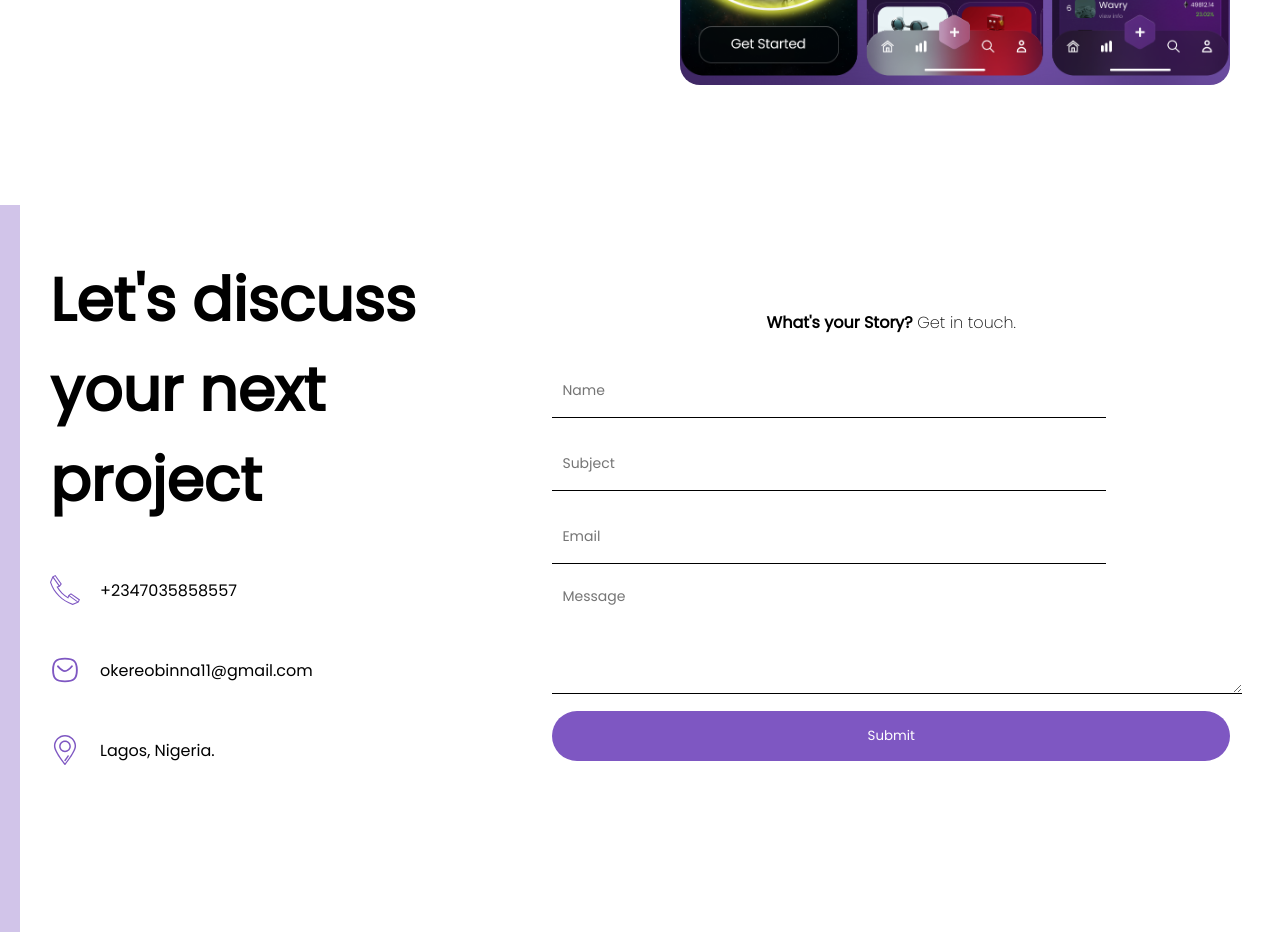
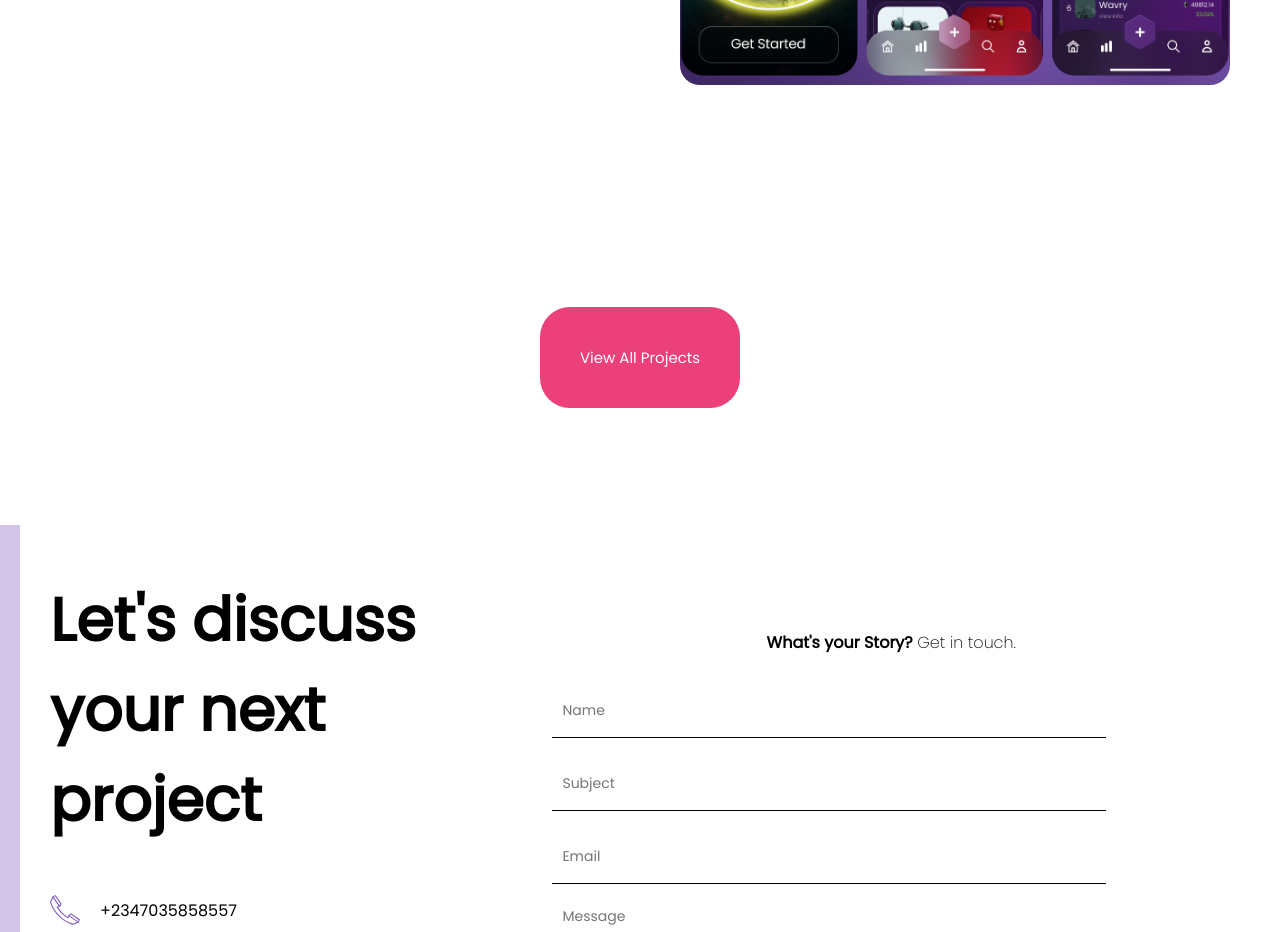
Before and after one commit to ObinnaKelvin/uiportfolio, a React (Create React App) app: page / in a window 1280 px wide. Shown: the part 3380-4312 px from the top of the page. Built offline with nearby package versions, Linux system fonts and the light colour scheme.

Commit message:
Links to all projects added

```diff
--- a/src/components/projects/Projects.jsx
+++ b/src/components/projects/Projects.jsx
@@ -31,7 +31,8 @@ function Projects() {
 							<div className="proj-body-item-tags">ContextAPI</div>
 						</div>
 						<div className="proj-body-item-tag-link">
-							<Link to="/explore" className="proj-body-item-tag-link-text">View Project</Link>
+							{/* <Link to="/explore" className="proj-body-item-tag-link-text">View Project</Link> */}
+							<a href="https://craave.vercel.app/" className="proj-body-item-tag-link-text" target="_blank" rel="noreferrer">View Project</a>
 						</div>
 					</div>
 					<div className="proj-body-item-right">
@@ -133,6 +134,13 @@ function Projects() {
 						</div>
 					</div>
 				</div>
+				<div className="proj-body-item">
+					<div className="proj-body-item-tag-link-view-all">
+						{/* <button> */}
+							<Link to="/explore" className="proj-body-item-tag-link-text-view-all">View All Projects</Link>
+						{/* </button> */}
+					</div>
+				</div>
 			</div>
 		</div>
 	)
--- a/src/components/projects/projects.css
+++ b/src/components/projects/projects.css
@@ -75,11 +75,38 @@
 	  	padding: 10px;
 }
 
+
 .proj-body-item-tag-link-text {
 	  	text-decoration: none;
 	  	font-size: 12px;
   		/*color: #d1c4e9;*/
   		color: #ffffff;
+}
+
+.proj-body-item-tag-link-view-all {
+	margin: 200px 0px 0px 0px;
+	width: 100%;
+	height: 100px;
+	/* background-color: #000; */
+	border-radius: 30px;
+	text-align: center;
+	padding: 10px;
+}
+
+/* .proj-body-item-tag-link-text-view-all:hover {
+	filter: brightness(1.1);
+} */
+
+.proj-body-item-tag-link-text-view-all {
+	width: 50px;
+	background-color: #ec407a;
+	/*background-color: #f48fb1;*/
+	border-radius: 30px;
+	text-align: center;
+	padding: 40px;
+	color: white;
+	text-decoration: none;
+	font-size: 15px;
 }
 
 .line {
@@ -169,4 +196,8 @@
 		width:  97%;
 	}
 
+	.proj-body-item-tag-link-view-all {
+		margin: 100px 0px 0px 0px;
+	}
+
 }
```
